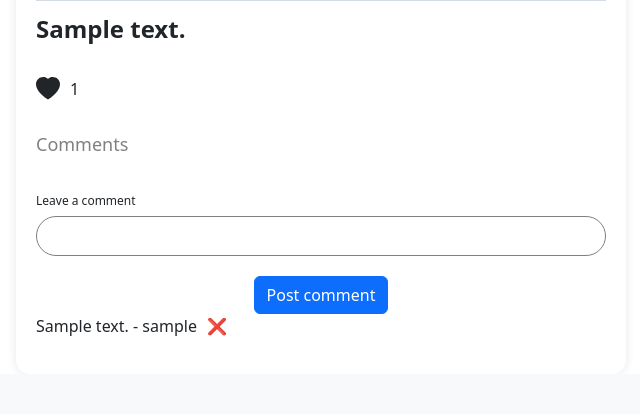
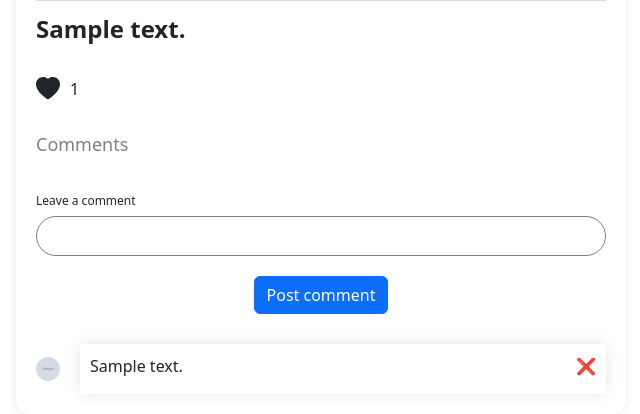
Before and after one commit to RajaShirjeel/Social-Media-App-Django, a Django app: a page that uses my_social_media/templates/base.html in a window 1280 px wide. Shown: the part 616-1030 px from the top of the page, without its empty margins (319-959 px from the left). Before the commit the page ends 952 px from the top, so only its background shows below. Run offline with Django 4.2, Linux system fonts and the light colour scheme; a user stored in the database is signed in; tables that the repository leaves empty hold one stand-in row (values such as "Sample post"); grey boxes marked "Sample" are stand-in pictures.

Commit message:
Updated template to show comments with user pics or SVGs

```diff
--- a/my_social_media/posts/templates/posts/post_detail.html
+++ b/my_social_media/posts/templates/posts/post_detail.html
@@ -13,18 +13,32 @@
             <p class="indi-post-comment-head">Comments</p>
             {% include 'comments/comment_form.html' %}
             <div class="display-comment-container">
-                <div class="display-comments">
                     {% for comment in comments %}
-                        <div class="comment-content">
-                            <p>{{comment.text}} - {{comment.user}}</p>
-                            {% if comment.user == request.user %}
-                                <a href="{% url 'comment:delete_comment' pk=comment.pk slug=comment.post.slug %}" class="normal-links">
-                                    <span class="cross-button">❌</span>
+                        <div class="display-comments">
+                            {% if comment.user.profile_picture %}
+                                <a href="{% url 'users:user_profile' slug=comment.user.slug %}" class="comment-svg black-links">
+                                    <img src="{{comment.user.profile_picture.url}}" alt="profile-picture" class="comment-profile-pic">
+                                </a>
+                            {% else %}
+                                <a href="{% url 'users:user_profile' slug=comment.user.slug %}" class="comment-svg black-links">
+                                    <svg xmlns="http://www.w3.org/2000/svg" width="23" height="23" fill="currentColor" class="bi bi-person-circle comment-profile-svg" viewBox="0 0 16 16">
+                                        <path d="M11 6a3 3 0 1 1-6 0 3 3 0 0 1 6 0"/>
+                                        <path fill-rule="evenodd" d="M0 8a8 8 0 1 1 16 0A8 8 0 0 1 0 8m8-7a7 7 0 0 0-5.468 11.37C3.242 11.226 4.805 10 8 10s4.757 1.225 5.468 2.37A7 7 0 0 0 8 1"/>
+                                    </svg>
                                 </a>
                             {% endif %}
+                            <div class="comment-card">
+                                <div class="comment-content">
+                                    <p>{{comment.text}}</p>
+                                    {% if comment.user == request.user %}
+                                        <a href="{% url 'comment:delete_comment' pk=comment.pk slug=comment.post.slug %}" class="normal-links">
+                                            <span class="cross-button">❌</span>
+                                        </a>
+                                    {% endif %}
+                                </div>
+                            </div>
                         </div>
                     {% endfor %}
-                </div>
             </div>
         </div>
     </div>
--- a/my_social_media/static/css/style.css
+++ b/my_social_media/static/css/style.css
@@ -559,9 +559,39 @@
 
 .comment-content{
     display: flex;
+    justify-content: space-between;
     gap: 10px;
+
 }
 
+.comment-card{
+    margin-top: 30px;
+    box-shadow: 0 0 15px rgba(0, 0, 0, 0.1);
+    padding-left: 10px;
+    padding-top: 10px;
+    margin-left: 20px;
+    width: 100%;
+}
+
+.display-comments{
+    display: flex;
+    align-items: center;
+}
+
+.cross-button{
+    margin-right: 10px;
+}
+
+.comment-profile-svg{
+    margin-top: 30px;
+}
+
+.comment-profile-pic{
+    width: 24px;
+    height: 24px;
+    border-radius: 50%;
+    margin-top: 30px;
+}
 
 /* display posts */
 
--- a/my_social_media/templates/base.html
+++ b/my_social_media/templates/base.html
@@ -115,11 +115,20 @@
                         <path d="m2.165 15.803.02-.004c1.83-.363 2.948-.842 3.468-1.105A9 9 0 0 0 8 15c4.418 0 8-3.134 8-7s-3.582-7-8-7-8 3.134-8 7c0 1.76.743 3.37 1.97 4.6a10.4 10.4 0 0 1-.524 2.318l-.003.011a11 11 0 0 1-.244.637c-.079.186.074.394.273.362a22 22 0 0 0 .693-.125m.8-3.108a1 1 0 0 0-.287-.801C1.618 10.83 1 9.468 1 8c0-3.192 3.004-6 7-6s7 2.808 7 6-3.004 6-7 6a8 8 0 0 1-2.088-.272 1 1 0 0 0-.711.074c-.387.196-1.24.57-2.634.893a11 11 0 0 0 .398-2"/>
                     </svg>
                 </a>
+                {% if user.is_authenticated %}
+                    {% if user.profile_picture %}
+                        <a href="{% url 'users:user_profile' slug=user.slug %}" class="header-prof">
+                            <img src="{{ user.profile_picture.url }}" alt="profile picture" class="header-profile-pic">
+                        </a>
+                    {% else %}
+                        <a href="{% url 'users:user_profile' slug=user.slug %}" class="header-prof">
+                            <svg xmlns="http://www.w3.org/2000/svg" width="23" height="23" fill="currentColor" class="bi bi-person-circle" viewBox="0 0 16 16">
+                                <path d="M11 6a3 3 0 1 1-6 0 3 3 0 0 1 6 0"/>
+                                <path fill-rule="evenodd" d="M0 8a8 8 0 1 1 16 0A8 8 0 0 1 0 8m8-7a7 7 0 0 0-5.468 11.37C3.242 11.226 4.805 10 8 10s4.757 1.225 5.468 2.37A7 7 0 0 0 8 1"/>
+                            </svg>
+                        </a>
+                    {% endif %}
 
-                {% if user.profile_picture %}
-                    <a href="{% url 'users:user_profile' slug=user.slug %}" class="header-prof">
-                        <img src="{{ user.profile_picture.url }}" alt="profile picture" class="header-profile-pic">
-                    </a>
                 {% else %}
                     <a class="header-icon-a" href="#">
                         <svg xmlns="http://www.w3.org/2000/svg" width="23" height="23" fill="currentColor" class="bi bi-person-circle" viewBox="0 0 16 16">
@@ -127,6 +136,7 @@
                             <path fill-rule="evenodd" d="M0 8a8 8 0 1 1 16 0A8 8 0 0 1 0 8m8-7a7 7 0 0 0-5.468 11.37C3.242 11.226 4.805 10 8 10s4.757 1.225 5.468 2.37A7 7 0 0 0 8 1"/>
                         </svg>
                     </a>
+
 
                 {% endif %}
             </div>
```
Also changed, not shown: my_social_media/media/images/profile_pics/bandicam_2024-05-05_12-20-07-323.jpg (added).
